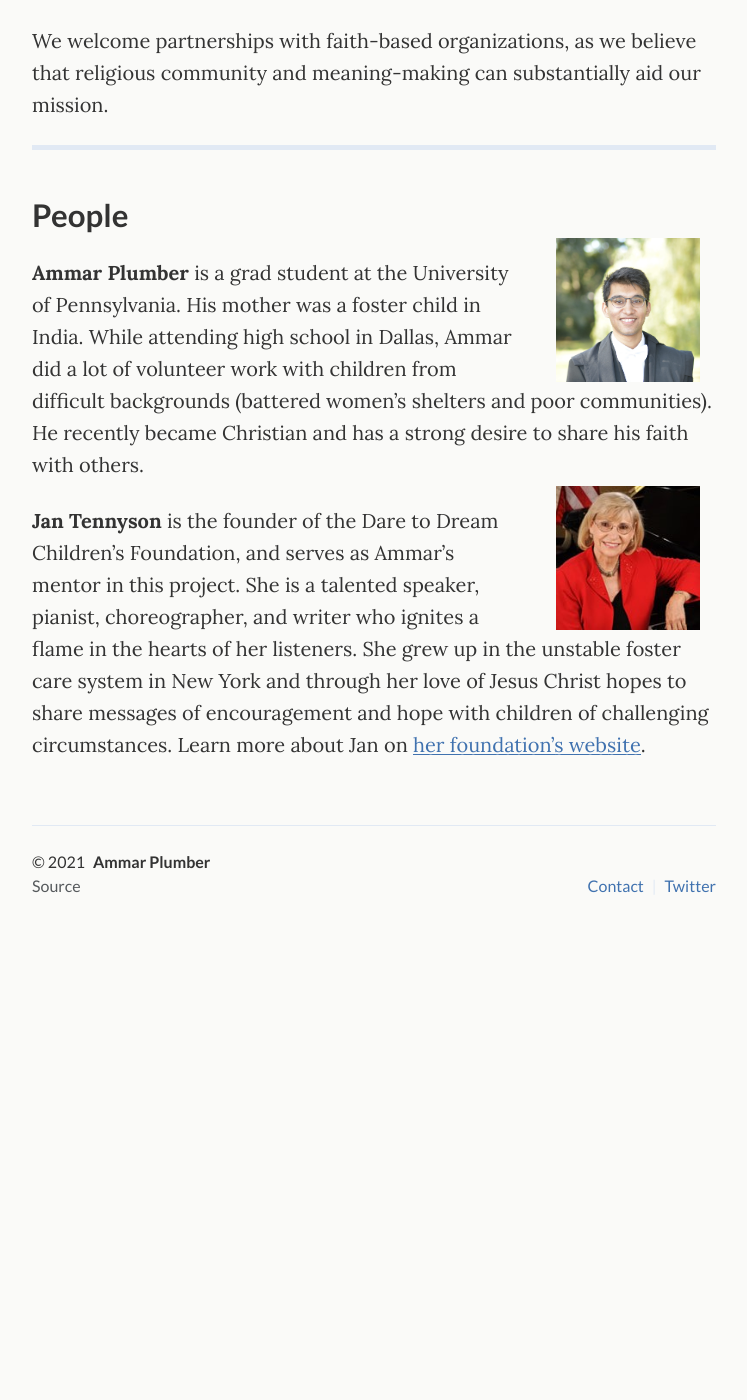
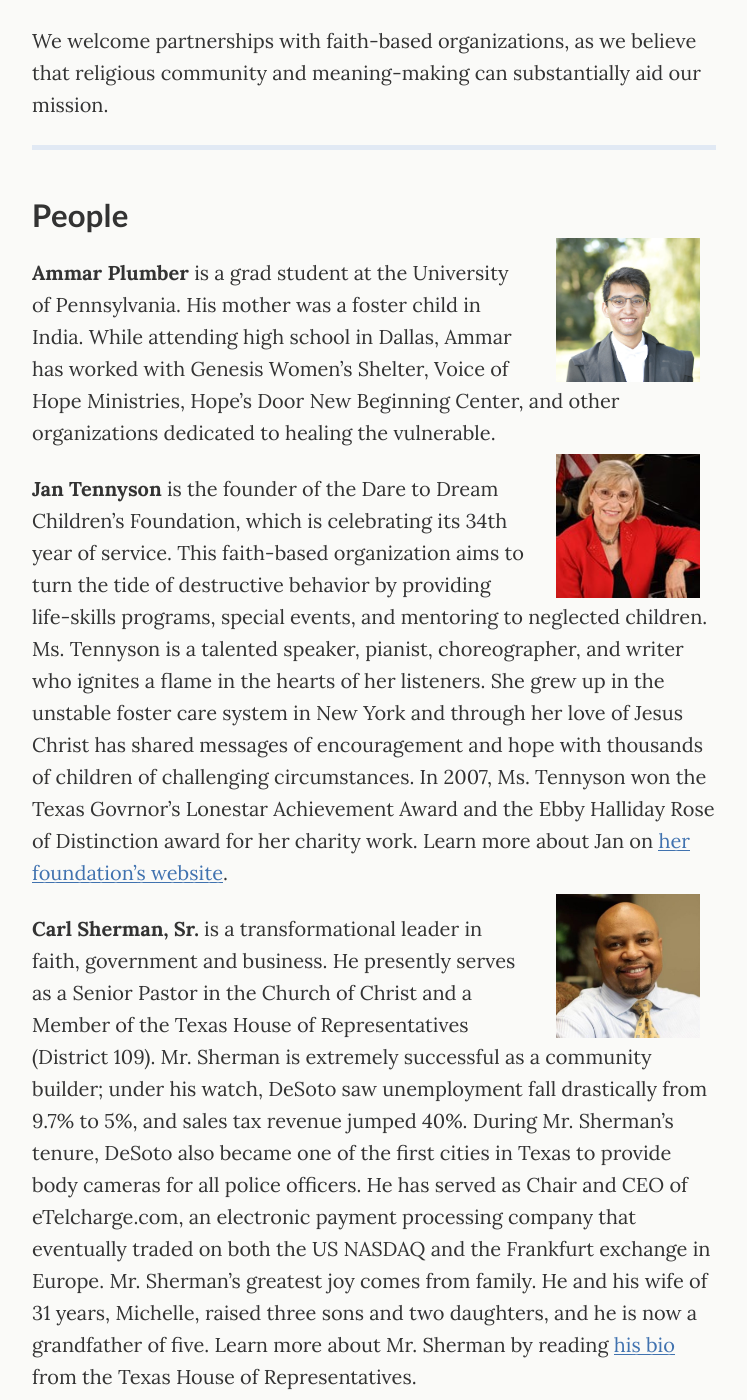
Before and after one commit to getupmychild/getupmychild.github.io, a Jekyll site: the page built from _pages/about.md, in a window 1280 px wide and 1400 px high, scrolled down 369 px. Shown: the whole window, without its empty margins (266-1013 px from the left). Built offline with Jekyll 4.4.1, drawn with Linux system fonts in a browser that asks for light colours; before the commit the page ends 1363 px from its top, so only the background shows below that.

Commit message:
carl sherman

```diff
--- a/_pages/about.md
+++ b/_pages/about.md
@@ -28,7 +28,7 @@ community and meaning-making can substantially aid our mission.
 {:/}
 
 
-**Ammar Plumber** is a grad student at the University of Pennsylvania. His mother was a foster child in India. While attending high school in Dallas, Ammar did a lot of volunteer work with children from difficult backgrounds (battered women's shelters and poor communities). He recently became Christian and has a strong desire to share his faith with others.
+**Ammar Plumber** is a grad student at the University of Pennsylvania. His mother was a foster child in India. While attending high school in Dallas, Ammar has worked with Genesis Women's Shelter, Voice of Hope Ministries, Hope's Door New Beginning Center, and other organizations dedicated to healing the vulnerable.
 
 
 {::nomarkdown}
@@ -38,7 +38,17 @@ community and meaning-making can substantially aid our mission.
 {:/}
 
 
-**Jan Tennyson** is the founder of the Dare to Dream Children's Foundation, and serves as Ammar's mentor in this project. She is a talented speaker, pianist, choreographer, and writer who ignites a flame in the hearts of her listeners. She grew up in the unstable foster care system in New York and through her love of Jesus Christ hopes to share messages of encouragement and hope with children of challenging circumstances. Learn more about Jan on [her foundation's website](https://www.daretodream-dallas.org/speaker.php).
+**Jan Tennyson** is the founder of the Dare to Dream Children's Foundation, which is celebrating its 34th year of service. This faith-based organization aims to turn the tide of destructive behavior by providing life-skills programs, special events, and mentoring to neglected children. Ms. Tennyson is a talented speaker, pianist, choreographer, and writer who ignites a flame in the hearts of her listeners. She grew up in the unstable foster care system in New York and through her love of Jesus Christ has shared messages of encouragement and hope with thousands of children of challenging circumstances. In 2007, Ms. Tennyson won the Texas Govrnor's Lonestar Achievement Award and the Ebby Halliday Rose of Distinction award for her charity work. Learn more about Jan on [her foundation's website](https://www.daretodream-dallas.org/speaker.php).
+
+{::nomarkdown}
+<figure class="site-profile">
+    <img src="{{ site.baseurl }}/assets/img/Carl.jpg">
+</figure>
+{:/}
+
+
+**Carl Sherman, Sr.** is a transformational leader in faith, government and business. He presently serves as a Senior Pastor in the Church of Christ and a Member of the Texas House of Representatives (District 109). Mr. Sherman is extremely successful as a community builder; under his watch, DeSoto saw unemployment fall drastically from 9.7% to 5%, and sales tax revenue jumped 40%. During Mr. Sherman's tenure, DeSoto also became one of the first cities in Texas to provide body cameras for all police officers. He has served as Chair and CEO of eTelcharge.com, an electronic payment processing company that eventually traded on both the US NASDAQ and the Frankfurt exchange in Europe. Mr. Sherman's greatest joy comes from family. He and his wife of 31 years, Michelle, raised three sons and two daughters, and he is now a grandfather of five. Learn more about Mr. Sherman by reading [his bio](https://house.texas.gov/members/member-page/?district=109) from the Texas House of Representatives.
+
 
 
 </div>
```
Also changed, not shown: assets/img/Carl.jpg (added).
